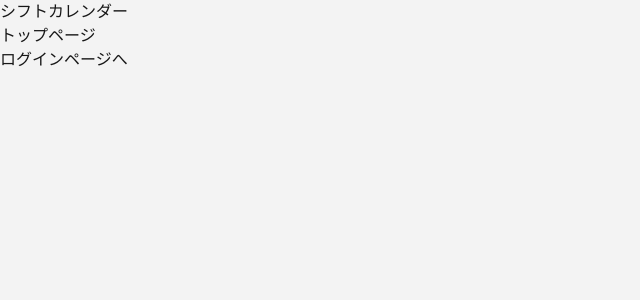
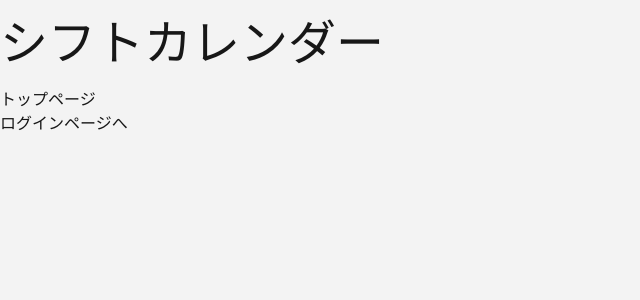
Before and after one commit to ogumakouta/shift-calendar, a Next.js app in the folder frontend/: page / in a window 1280 px wide. Shown: the top 300 px of the page, without its empty margins (0-640 px from the left). Built offline with nearby package versions, Linux system fonts and the light colour scheme.

Commit message:
ヘッダーにスタイルを追加 コード追加：layout.tsx

```diff
--- a/frontend/src/app/layout.tsx
+++ b/frontend/src/app/layout.tsx
@@ -27,7 +27,7 @@ export default function RootLayout({
       <body
         className={`${geistSans.variable} ${geistMono.variable} antialiased`}
       >
-      <div className="header">
+      <div className="header text-5xl mt-5 mb-5">
         シフトカレンダー
       </div>
         {children}
```
